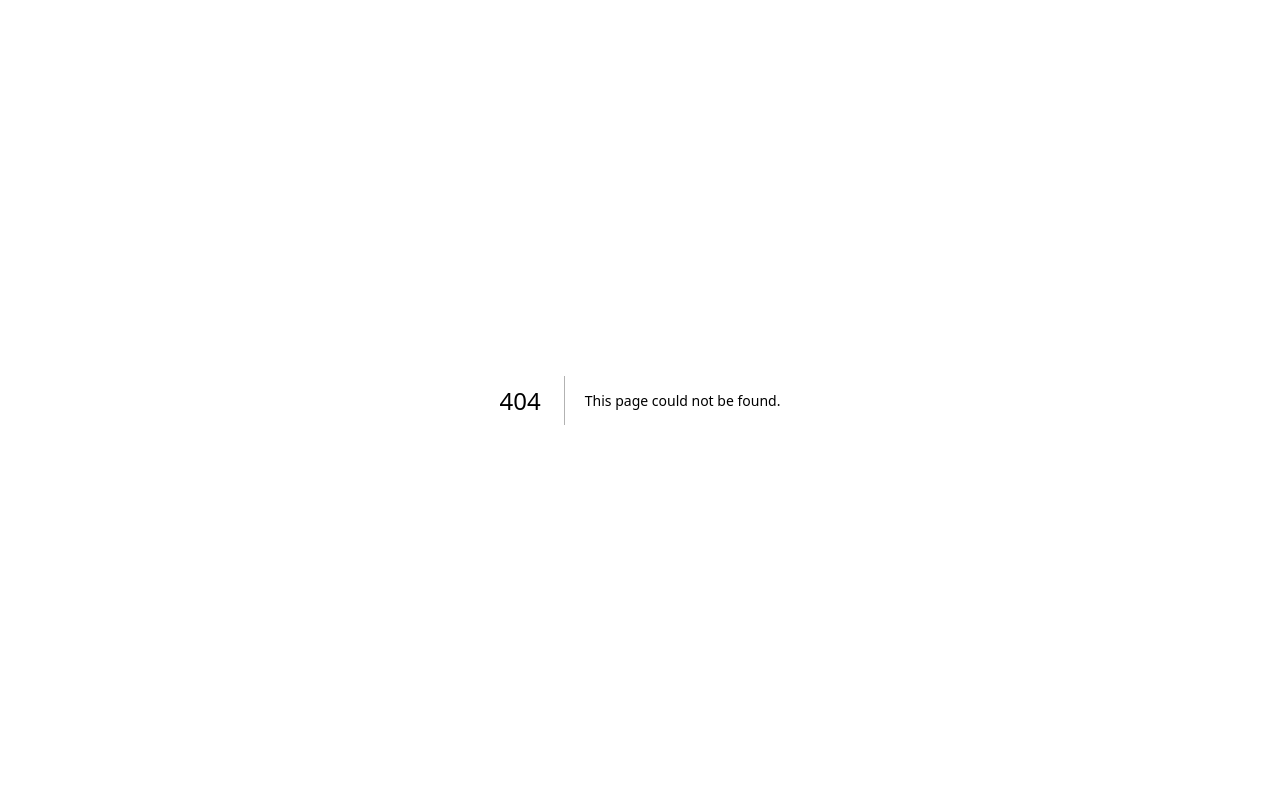
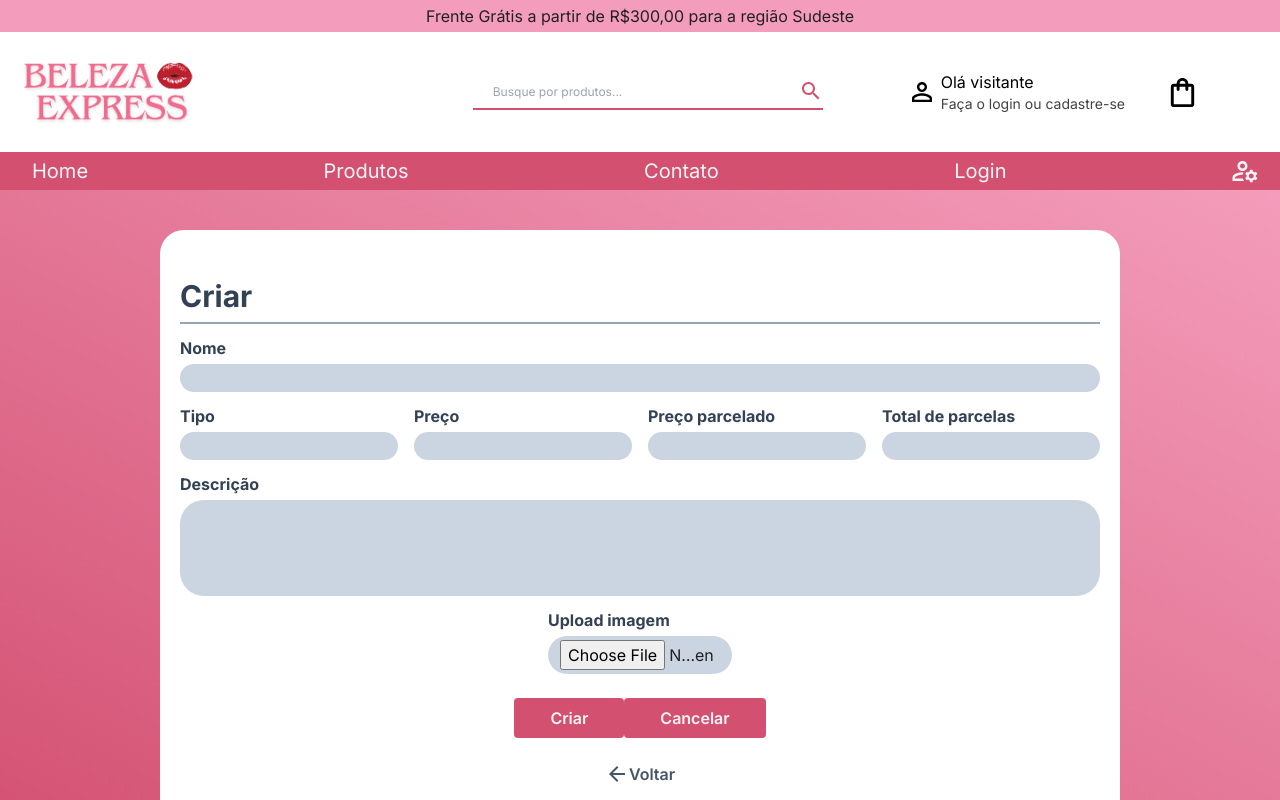
Before and after one commit to luizamc003/Next-Desafio-2025.1, a Next.js app: page /admin/manage/product/create in a window 1280 px wide. Before the commit this address had no page. Shown: the top 800 px of the page. Built offline with nearby package versions, Linux system fonts and the light colour scheme.

Commit message:
add page create product

```diff
--- /dev/null
+++ b/src/app/admin/manage/product/create/page.tsx
@@ -0,0 +1,5 @@
+import ProductCreate from "@/components/admin/product-create";
+
+export default function Page() {
+  return <ProductCreate />;
+}
--- a/src/components/admin-home/index.tsx
+++ b/src/components/admin-home/index.tsx
@@ -24,7 +24,7 @@ export default function Admin() {
             </div>
             <div className="flex text-slate-700 w-full justify-center items-center">
               <Link
-                href={"/admin"}
+                href={"/admin/manage/product/create"}
                 className="w-full flex justify-center items-center"
               >
                 <AddBoxOutlined className="text-4xl" />
--- a/src/components/admin/category-create/index.tsx
+++ b/src/components/admin/category-create/index.tsx
@@ -13,7 +13,7 @@ export default function Category() {
             className="bg-slate-300 rounded-3xl w-full outline-none px-3 h-7"
           />
         </div>
-        <div className="flex justify-between items-center w-1/2">
+        <div className="flex w-full justify-between flex-row items-center md:w-1/2">
           <ButtonGradient buttonText="Criar" />
           <ButtonGradient buttonText="Cancelar" />
         </div>
--- /dev/null
+++ b/src/components/admin/product-create/index.tsx
@@ -0,0 +1,76 @@
+import { ButtonGradient } from "@/components/buttons";
+import Link from "next/link";
+import { ArrowBack } from "@mui/icons-material";
+
+export default function ProductCreate() {
+  return (
+    <div className="flex justify-center items-center py-10">
+      <form className="flex justify-center items-center flex-col gap-3 bg-[#FFFFFF] w-[95%] px-5 py-10 md:w-[90%] lg:w-[75%] rounded-3xl ">
+        {" "}
+        <div className="w-full flex justify-start border-b-2 py-2 border-slate-400 items-center text-slate-700 font-bold text-3xl">
+          Criar
+        </div>
+        <div className="flex flex-col w-full gap-1 justify-start">
+          <span className="font-bold text-slate-700">Nome</span>
+          <input
+            type="text"
+            className="bg-slate-300 rounded-3xl w-full outline-none px-3 h-7 text-dark"
+          />
+        </div>
+        <div className="w-full flex flex-col md:flex-row gap-4">
+          <div className="flex flex-col w-full gap-1 justify-start">
+            <span className="font-bold text-slate-700">Tipo</span>
+            <input
+              type="text"
+              className="bg-slate-300 rounded-3xl w-full outline-none px-3 h-7 text-dark"
+            />
+          </div>
+          <div className="flex flex-col w-full gap-1 justify-start">
+            <span className="font-bold text-slate-700">Preço</span>
+            <input
+              type="number"
+              className="bg-slate-300 rounded-3xl w-full outline-none px-3 h-7 text-dark"
+            />
+          </div>
+          <div className="flex flex-col w-full gap-1 justify-start">
+            <span className="font-bold text-slate-700">Preço parcelado</span>
+            <input
+              type="number"
+              className="bg-slate-300 rounded-3xl w-full outline-none px-3 h-7 text-dark"
+            />
+          </div>
+          <div className="flex flex-col w-full gap-1 justify-start">
+            <span className="font-bold text-slate-700">Total de parcelas</span>
+            <input
+              type="number"
+              className="bg-slate-300 rounded-3xl w-full outline-none px-3 h-7 text-dark"
+            />
+          </div>
+        </div>
+        <div className="flex flex-col w-full gap-1 justify-start">
+          <span className="font-bold text-slate-700">Descrição</span>
+          <textarea className="bg-slate-300 rounded-3xl w-full outline-none px-3 py-2 text-dark h-24 resize-none" />
+        </div>
+        <div className="flex flex-col w-full gap-1 justify-start md:w-1/5">
+          <span className="font-bold text-slate-700">Upload imagem</span>
+          <input
+            type="file"
+            accept="image/*"
+            className="bg-slate-300 rounded-3xl w-full outline-none px-3 py-1 text-dark"
+          />
+        </div>
+        <div className="flex justify-center items-center w-full md:w-1/4">
+          <ButtonGradient buttonText="Criar" />
+          <ButtonGradient buttonText="Cancelar" />
+        </div>
+        <Link
+          href="/admin/manage/category"
+          className="w-full flex flex-row justify-center items-center text-slate-600 font-semibold"
+        >
+          <ArrowBack />
+          <span>Voltar</span>
+        </Link>
+      </form>
+    </div>
+  );
+}
```
